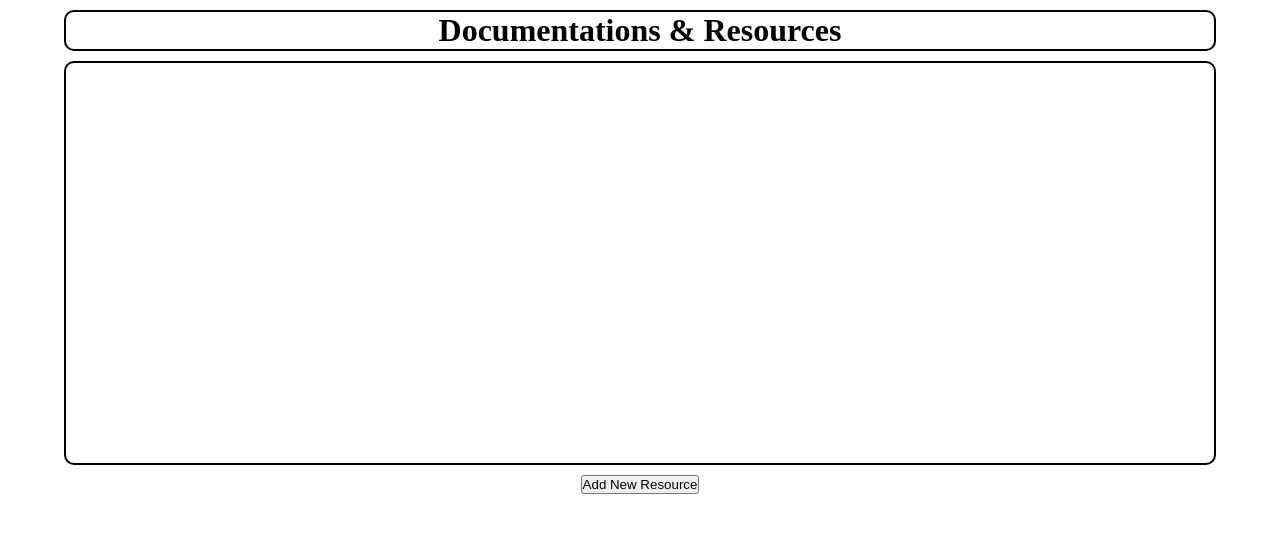
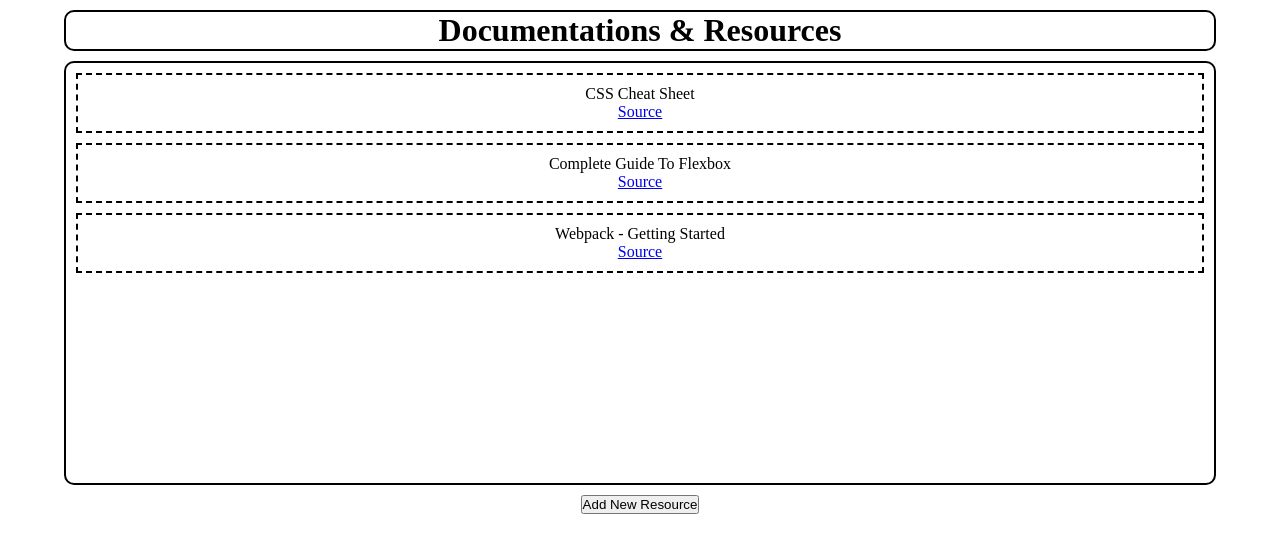
Before and after one commit to rcamach7/documentation-, a React (Create React App) app: page / in a window 1280 px wide. Shown: the top 552 px of the page. Built offline with nearby package versions, Linux system fonts and the light colour scheme.

Commit message:
implemented default start up data and note generation inside designated container

```diff
--- a/src/App.css
+++ b/src/App.css
@@ -40,3 +40,23 @@
 form {
   display: none;
 }
+
+/* DisplayData and Note Properties */
+
+.DisplayData {
+  display: flex;
+  flex-direction: column;
+  align-items: center;
+  gap: 10px;
+
+  padding: 10px;
+}
+
+.Note {
+  align-self: stretch;
+  padding: 10px;
+
+  box-sizing: border-box;
+
+  border: dashed black 2px;
+}
--- a/src/App.js
+++ b/src/App.js
@@ -2,6 +2,7 @@ import "./App.css";
 import React from "react";
 import DisplayData from "./components/DisplayData";
 import AddNewResource from "./components/AddNewResource";
+import { Note } from "./logic/Notes";
 
 class App extends React.Component {
   constructor(props) {
@@ -10,6 +11,29 @@ class App extends React.Component {
       notes: [],
     };
     this.handleAddNote = this.handleAddNote.bind(this);
+  }
+
+  componentDidMount() {
+    const defaultNotes = [];
+    defaultNotes.push(
+      Note("CSS Cheat Sheet", "https://htmlcheatsheet.com/css/")
+    );
+    defaultNotes.push(
+      Note(
+        "Complete Guide To Flexbox",
+        "https://css-tricks.com/snippets/css/a-guide-to-flexbox/"
+      )
+    );
+    defaultNotes.push(
+      Note(
+        "Webpack - Getting Started",
+        "https://webpack.js.org/guides/asset-management/"
+      )
+    );
+
+    this.setState({
+      notes: defaultNotes,
+    });
   }
 
   handleAddNote(newNote) {
--- a/src/components/DisplayData.js
+++ b/src/components/DisplayData.js
@@ -4,10 +4,22 @@ export default class DisplayData extends React.Component {
   render() {
     return (
       <div className="DisplayData">
-        {this.props.notes.map((note) => {
-          console.log(note.toString());
+        {this.props.notes.map((note, i) => {
+          return <Note note={note} key={i} />;
         })}
       </div>
     );
   }
 }
+
+const Note = (props) => {
+  const info = props.note;
+  return (
+    <div className="Note">
+      <p>{info.description}</p>
+      <p>
+        <a href={info.source}>Source</a>
+      </p>
+    </div>
+  );
+};
--- a/src/logic/Notes.js
+++ b/src/logic/Notes.js
@@ -3,6 +3,8 @@ const Note = (description, source) => {
     return `Description: ${description}. You can access this resource at ${source}`;
   };
   return {
+    description,
+    source,
     toString,
   };
 };
```
Also changed, not shown: 1 other file (tests, documents, lock files or other folders).
